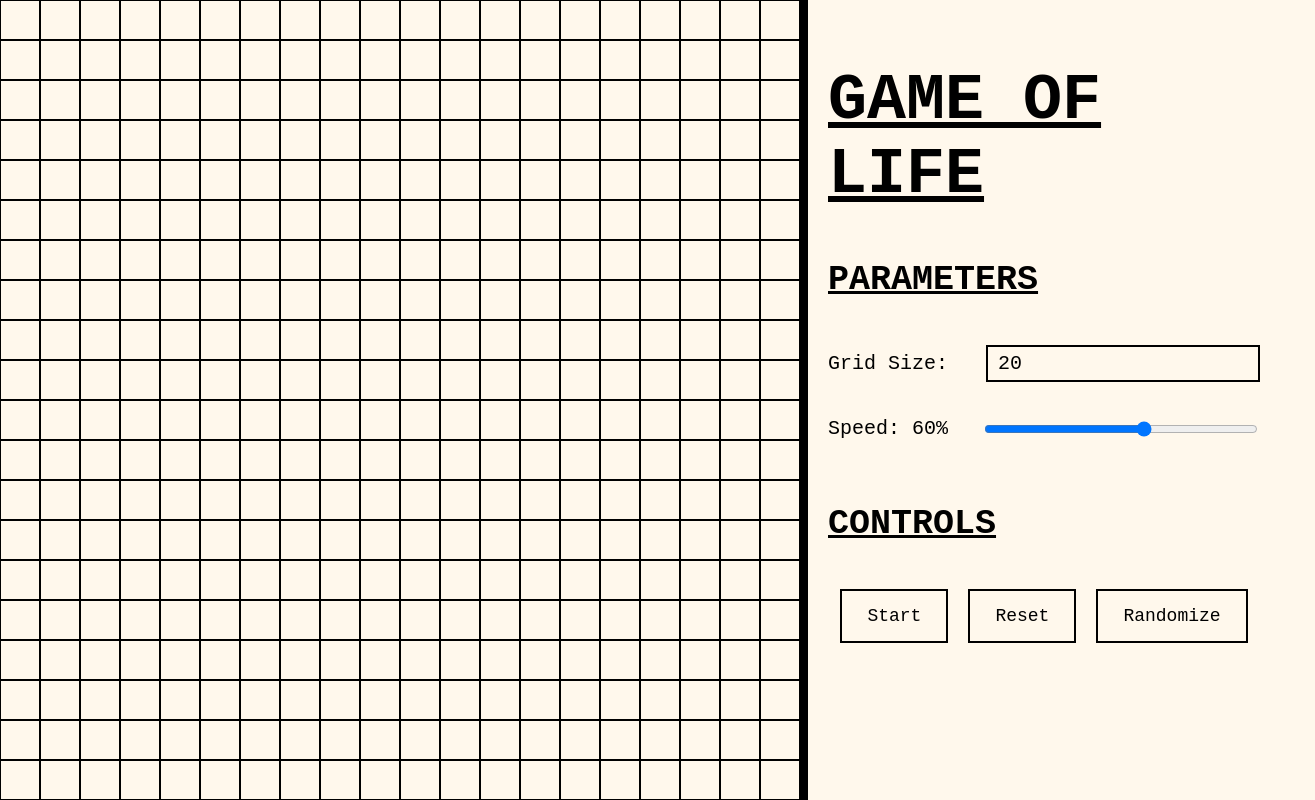
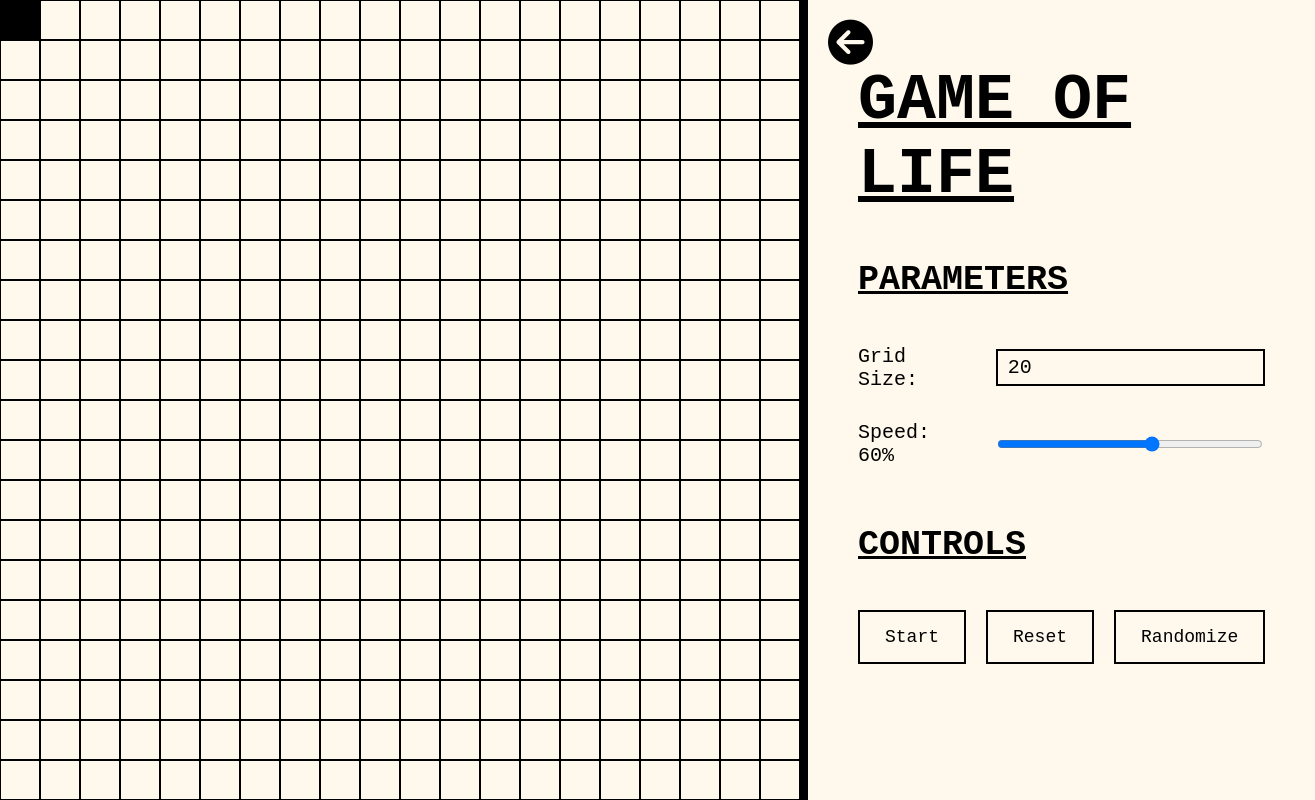
Before and after one commit to nodelike/portfolio, a plain HTML site: page pages/automata/automata.html in a window 1280 px wide. Shown: the whole page, 1315 px wide, since content can reach past the window. Drawn offline with Linux system fonts and the light colour scheme.

Commit message:
final touches

```diff
--- a/pages/automata/automata.html
+++ b/pages/automata/automata.html
@@ -6,6 +6,7 @@
     <title>Game of Life</title>
     <link rel="stylesheet" href="style.css">
     <link rel="icon" type="image/x-icon" href="../../assets/favicon.ico">
+    <script src="https://kit.fontawesome.com/feaaf8de4f.js" crossorigin="anonymous"></script>
 
     <meta property="og:title" content="Kishore's portfolio">
     <meta property="og:description" content="Techno-optimist(e/acc). Trying to make better future using technology and creating new technologies.">
@@ -15,6 +16,9 @@
 <body>
     <div id="grid"></div>
     <div class="controls">
+        <a id="backBtn" href="../../index.html">
+            <i class="fa-solid fa-circle-arrow-left"></i>
+        </a>
         <h1 style="font-size: 65px;">GAME OF LIFE</h1>
 
         <div class="sections">
--- a/pages/automata/style.css
+++ b/pages/automata/style.css
@@ -36,6 +36,11 @@ h1 {
     height: var(--cell-size);
     border: var(--border-size) solid black;
     box-sizing: border-box;
+    cursor: pointer;
+}
+
+.cell:hover{
+    background-color: black;
 }
 
 .alive {
@@ -44,13 +49,23 @@ h1 {
 
 
 .controls {
+    position: relative;
     width: 50%;
-    padding: 20px;
+    padding: 20px 50px;
     box-sizing: border-box;
     display: flex;
     flex-direction: column;
     align-items: center;
 }
+
+#backBtn i{
+    top: 20px;
+    left: 20px;
+    position: absolute;
+    font-size: 45px;
+    color: black;
+}
+
 
 .controlsBtn {
     display: flex;
```
Also changed, not shown: index.html (+1 -1 lines).
